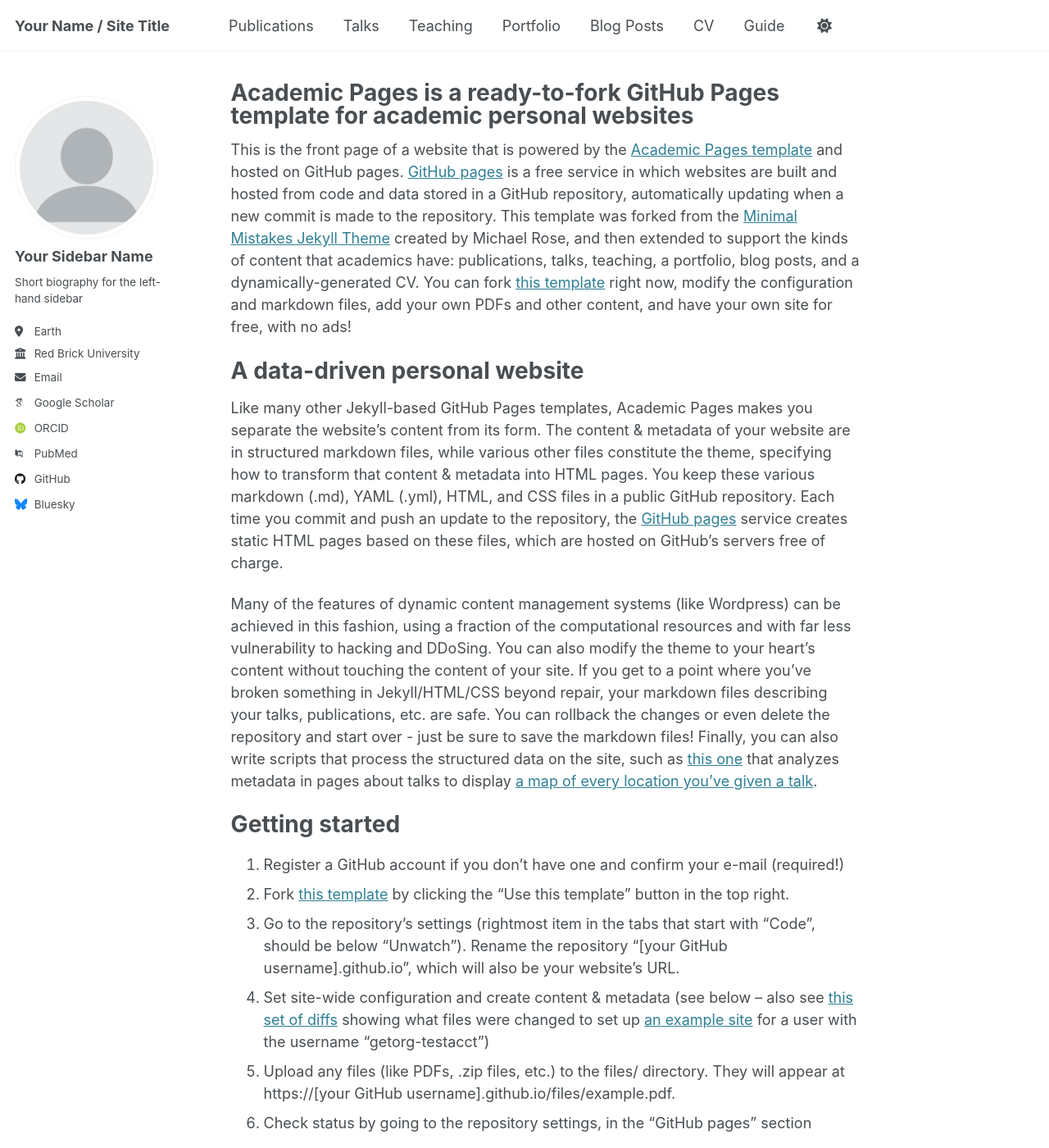
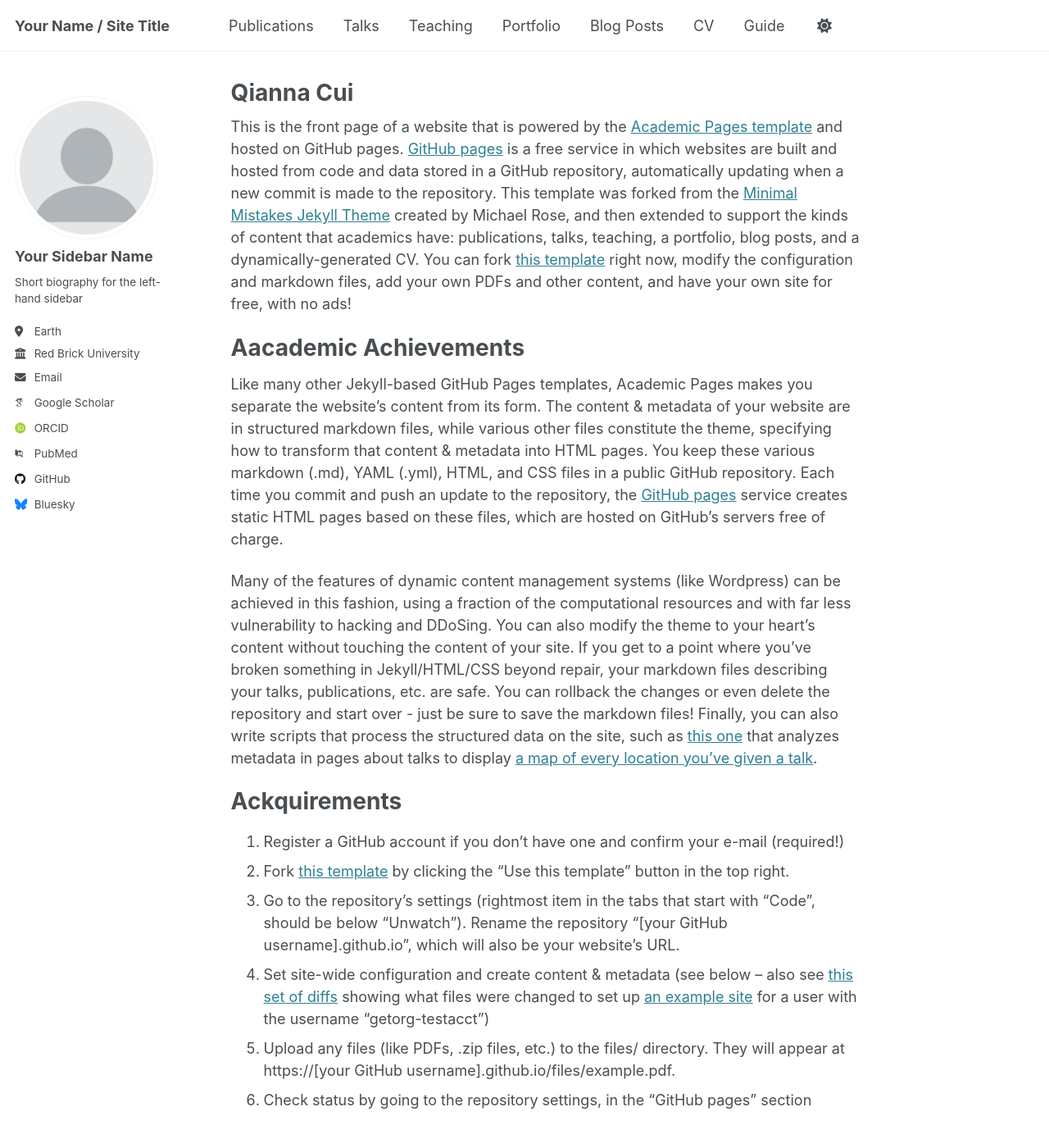
Before and after one commit to cuiqianna/cuiqianna.github.io, a Jekyll site: the page built from _pages/about.md, in a window 1280 px wide and 1400 px high. Shown: the whole window at 82% size. Built offline with Jekyll 4.4.1, drawn with Linux system fonts in a browser that asks for light colours; some web fonts are replaced.

Commit message:
about.md

```diff
--- a/_pages/about.md
+++ b/_pages/about.md
@@ -1,6 +1,6 @@
 ---
 permalink: /
-title: "Academic Pages is a ready-to-fork GitHub Pages template for academic personal websites"
+title: "Qianna Cui"
 author_profile: true
 redirect_from:
   - /about/
@@ -9,13 +9,13 @@ redirect_from:
 
 This is the front page of a website that is powered by the [Academic Pages template](https://github.com/academicpages/academicpages.github.io) and hosted on GitHub pages. [GitHub pages](https://pages.github.com) is a free service in which websites are built and hosted from code and data stored in a GitHub repository, automatically updating when a new commit is made to the repository. This template was forked from the [Minimal Mistakes Jekyll Theme](https://mmistakes.github.io/minimal-mistakes/) created by Michael Rose, and then extended to support the kinds of content that academics have: publications, talks, teaching, a portfolio, blog posts, and a dynamically-generated CV. You can fork [this template](https://github.com/academicpages/academicpages.github.io) right now, modify the configuration and markdown files, add your own PDFs and other content, and have your own site for free, with no ads!
 
-A data-driven personal website
+Aacademic Achievements
 ======
 Like many other Jekyll-based GitHub Pages templates, Academic Pages makes you separate the website's content from its form. The content & metadata of your website are in structured markdown files, while various other files constitute the theme, specifying how to transform that content & metadata into HTML pages. You keep these various markdown (.md), YAML (.yml), HTML, and CSS files in a public GitHub repository. Each time you commit and push an update to the repository, the [GitHub pages](https://pages.github.com/) service creates static HTML pages based on these files, which are hosted on GitHub's servers free of charge.
 
 Many of the features of dynamic content management systems (like Wordpress) can be achieved in this fashion, using a fraction of the computational resources and with far less vulnerability to hacking and DDoSing. You can also modify the theme to your heart's content without touching the content of your site. If you get to a point where you've broken something in Jekyll/HTML/CSS beyond repair, your markdown files describing your talks, publications, etc. are safe. You can rollback the changes or even delete the repository and start over - just be sure to save the markdown files! Finally, you can also write scripts that process the structured data on the site, such as [this one](https://github.com/academicpages/academicpages.github.io/blob/master/talkmap.ipynb) that analyzes metadata in pages about talks to display [a map of every location you've given a talk](https://academicpages.github.io/talkmap.html).
 
-Getting started
+Ackquirements
 ======
 1. Register a GitHub account if you don't have one and confirm your e-mail (required!)
 1. Fork [this template](https://github.com/academicpages/academicpages.github.io) by clicking the "Use this template" button in the top right.
```
